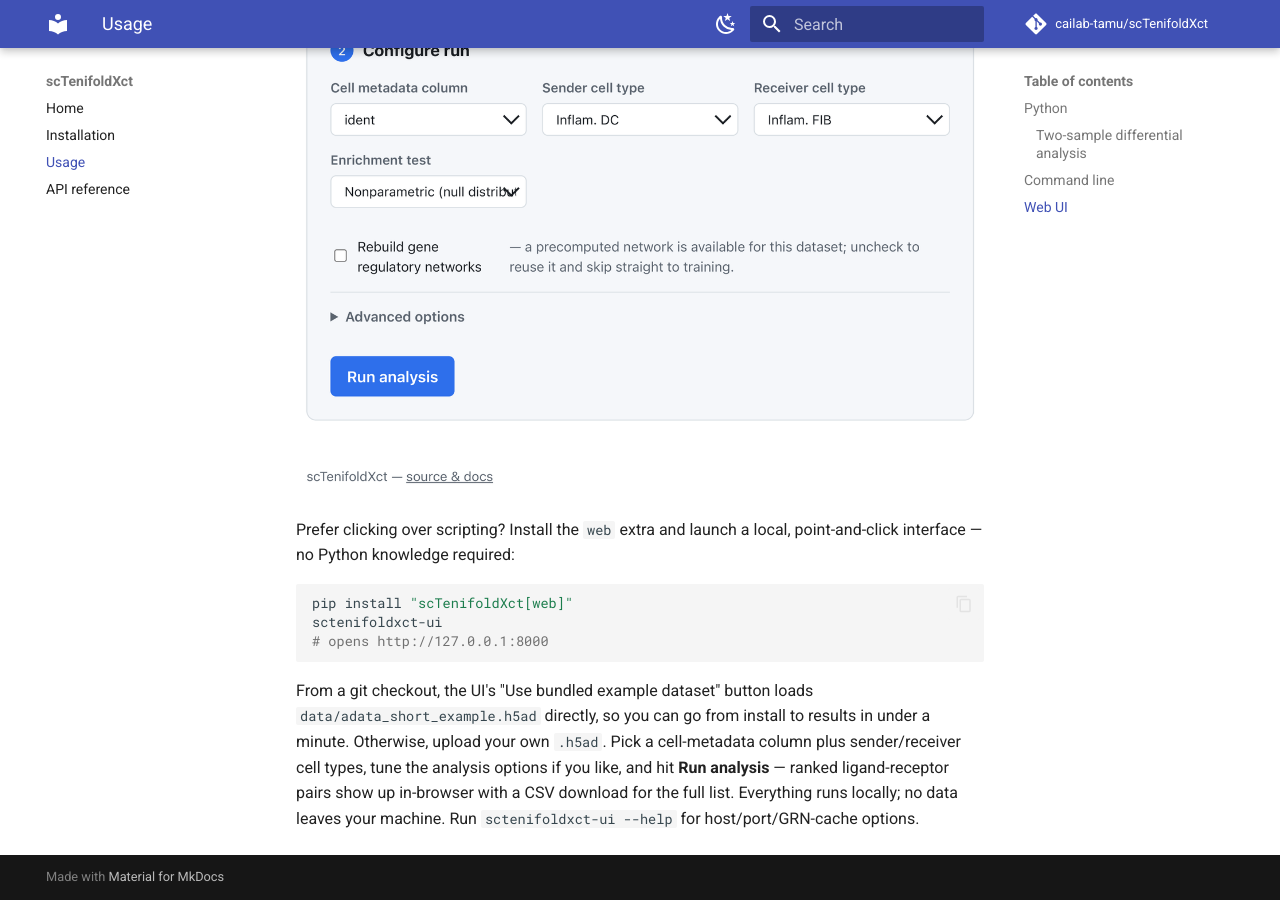
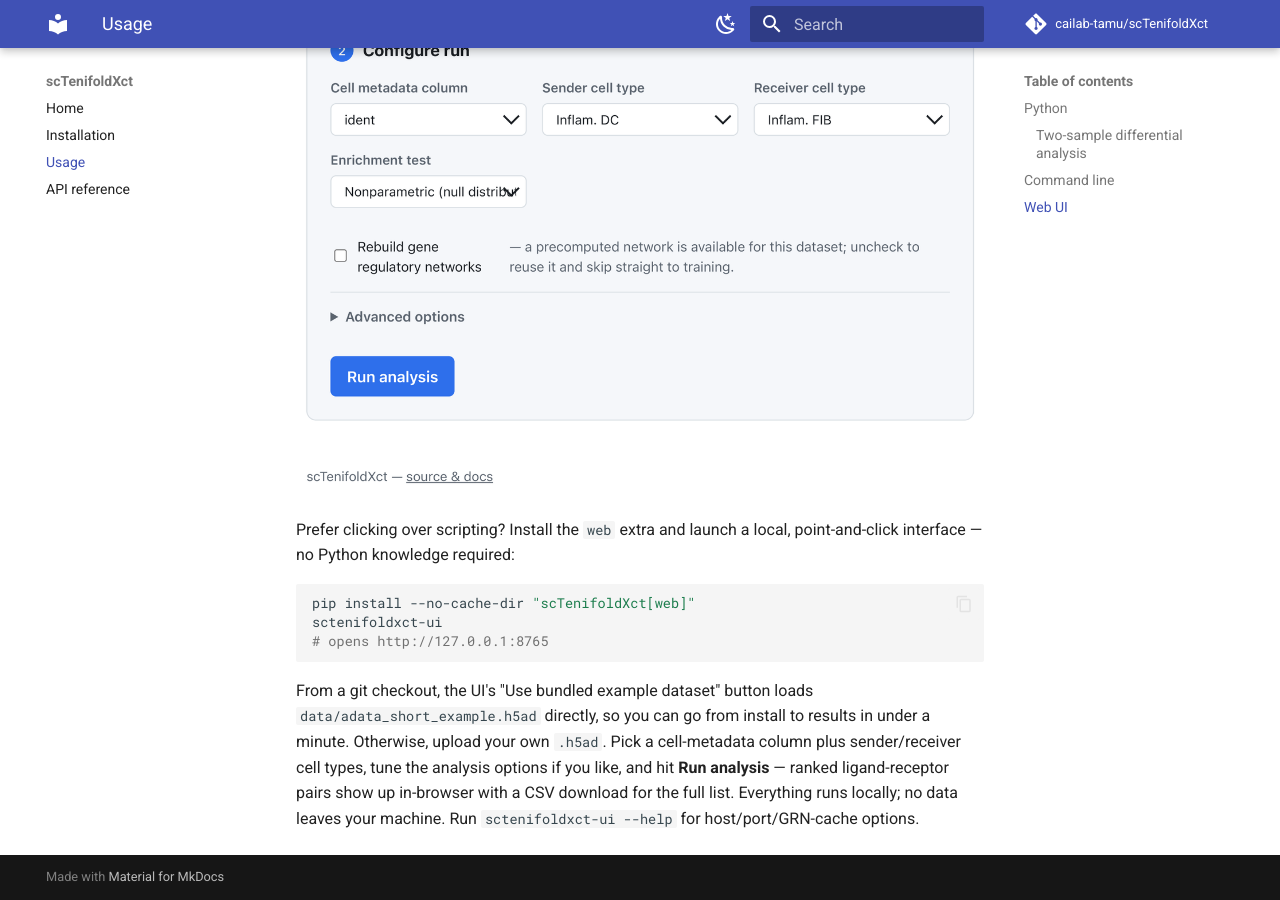
Before and after one commit to cailab-tamu/scTenifoldXct, an MkDocs documentation site: the page built from docs/usage.md, in a window 1280 px wide and 900 px high, scrolled down 1644 px. Built offline with MkDocs 1.6.1 and Material for MkDocs 9.7.7, drawn with Linux system fonts in a browser that asks for light colours; comment, search, counter and statistics services are not loaded.

Commit message:
docs: use --no-cache-dir for web extra install, fix port reference

````diff
--- a/docs/usage.md
+++ b/docs/usage.md
@@ -63,9 +63,9 @@ Prefer clicking over scripting? Install the `web` extra and launch a local, poin
 interface — no Python knowledge required:
 
 ```shell
-pip install "scTenifoldXct[web]"
+pip install --no-cache-dir "scTenifoldXct[web]"
 sctenifoldxct-ui
-# opens http://127.0.0.1:8000
+# opens http://127.0.0.1:8765
 ```
 
 From a git checkout, the UI's "Use bundled example dataset" button loads
````
Also changed, not shown: docs/installation.md (+1 -1 lines).
